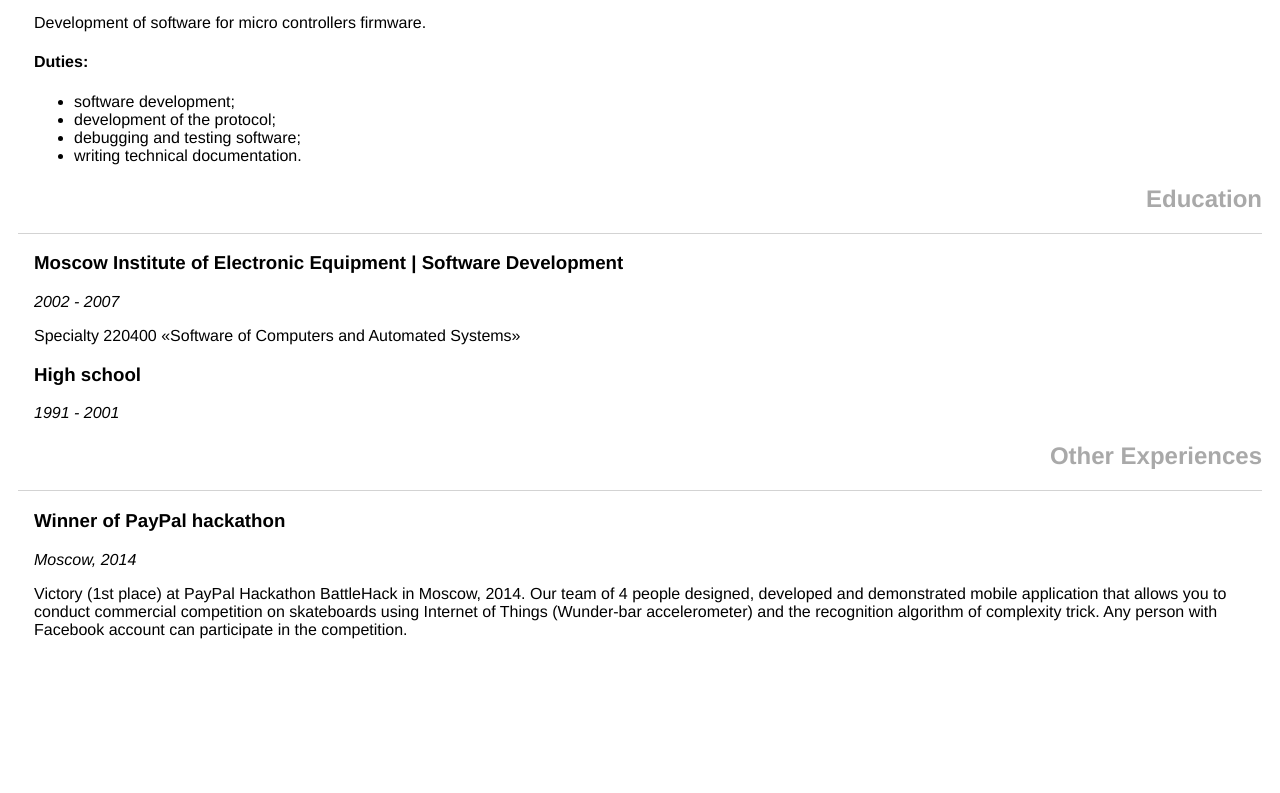
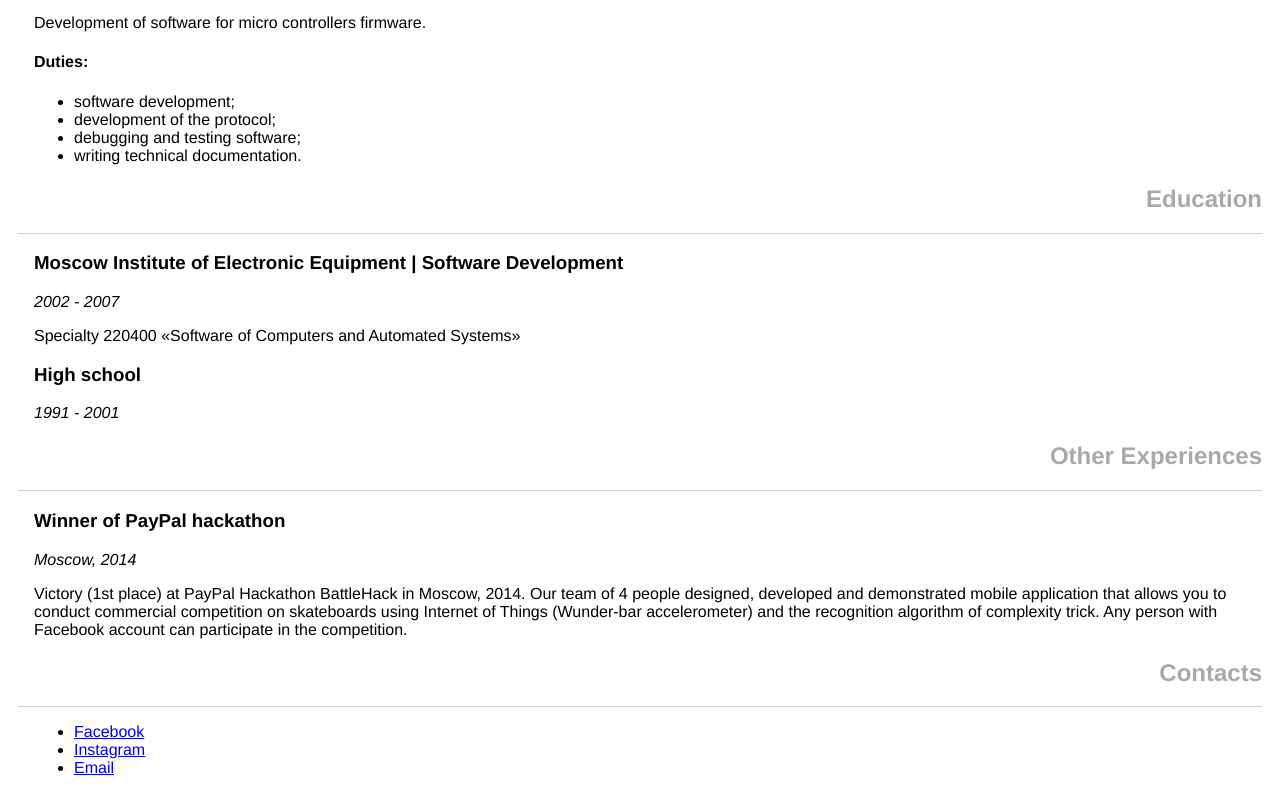
Before and after one commit to alphara/artemarakcheev, a website: page index.html in a window 1280 px wide. Shown: the part 2064-2857 px from the top of the page. Before the commit the page ends 2719 px from the top, so only its background shows below. Drawn offline with Linux system fonts and the light colour scheme.

Commit message:
add contacts to index.html

```diff
--- a/index.html
+++ b/index.html
@@ -230,6 +230,18 @@
         Any person with Facebook account can participate in the competition.
       </p>
     </div>
+
+    <div class="section">
+      <h2>Contacts</h2>
+    </div>
+
+    <div class="block">
+      <ul>
+        <li><a href="https://www.facebook.com/artarakcheev">Facebook</a></li>
+        <li><a href="https://www.instagram.com/artarakcheev/">Instagram</a></li>
+        <li><a href="mailto:artarakcheev@gmail.com?Subject=Hello" target="_top">Email</a></li>
+      </ul>
+    </div>
   </div>
 </body>
 </html>
```
